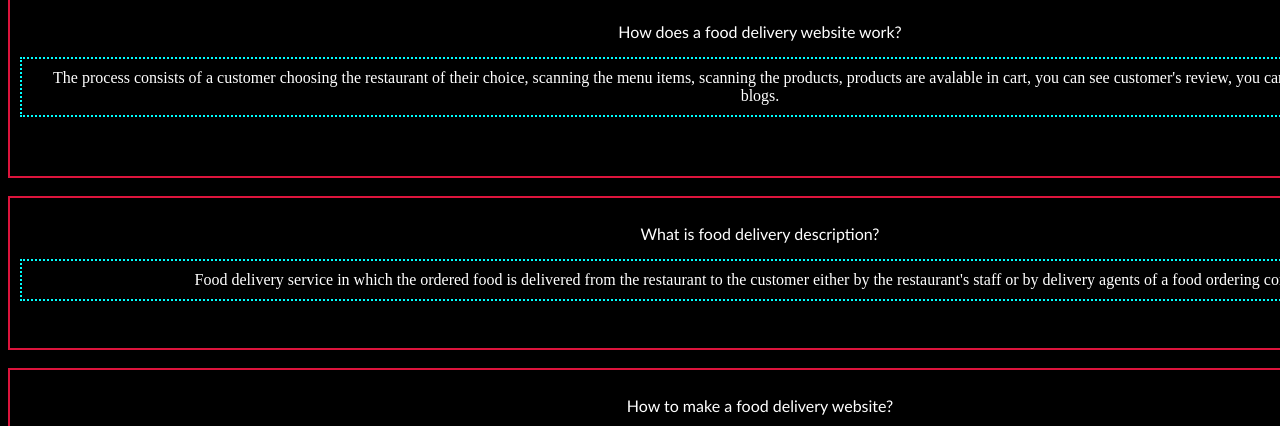
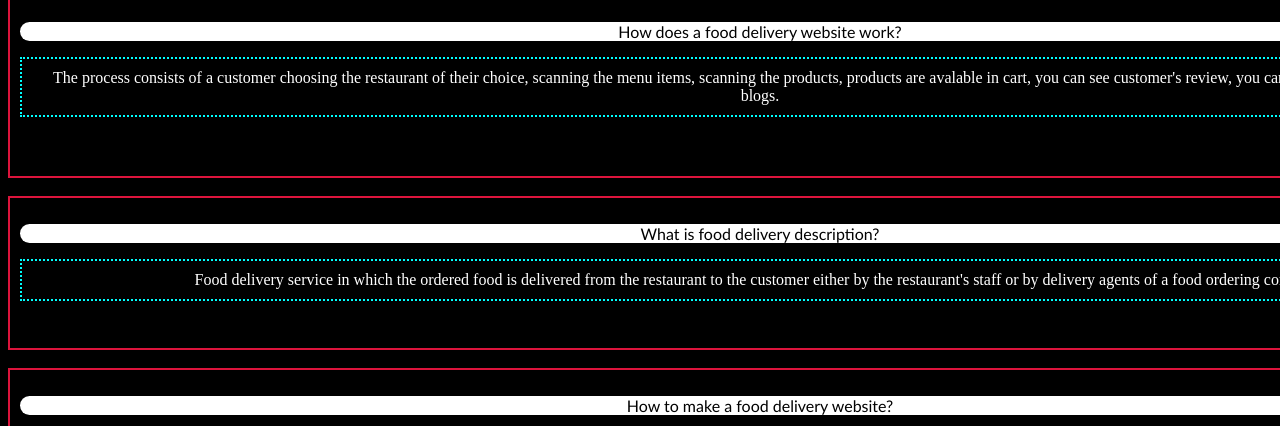
Before and after one commit to Rohan-Kancharla/Fast-Food-Delivery, a plain HTML site: page index.html in a window 1280 px wide. Shown: the part 374-800 px from the top of the page. Drawn offline with nearby package versions, Linux system fonts and the light colour scheme; a web font is replaced by a local one.

Commit message:
upadate index.html

```diff
--- a/index.html
+++ b/index.html
@@ -168,13 +168,28 @@
             border: 2px solid royalblue;
             width: 120px;
             height: 60px;
+            border-radius: 10px;
            }
             .id3 img{
                 height: 100px;
                 width: 150px;
                 float: right;
             }
-
+           #q1{
+            color: black;
+            background-color: #fff;
+            border-radius: 50px;
+           }
+           #q2{
+            color: black;
+            background-color: #fff;
+            border-radius: 50px;
+           }
+           #q3{
+            color: black;
+            background-color: #fff;
+            border-radius: 50px;
+           }
         </style>
     </head>
 
@@ -199,14 +214,14 @@
         <br>
         <div class="id2">
             <div>
-                <p class="q2">What is food delivery description?</p>
+                <p id="q2">What is food delivery description?</p>
                    <p class="id22"> Food delivery service in which the ordered food is delivered from the restaurant to the customer either by the restaurant's
                      staff or by delivery agents of a food ordering company.</p>
             </div>
         </div>
         <br>
         <div class="id3">
-            <p class="q3">How to make a food delivery website?</p>
+            <p id="q3">How to make a food delivery website?</p>
 
                <p >
                 <img src="index2.png" alt="">
```
